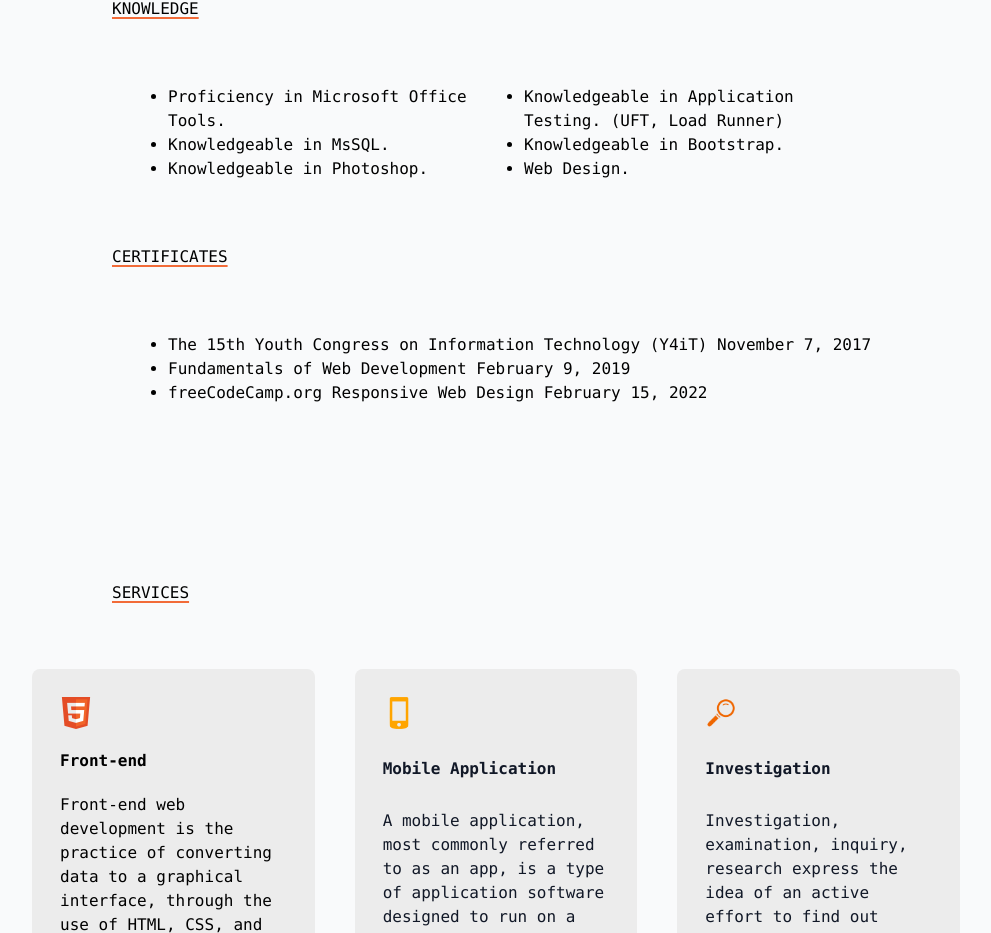
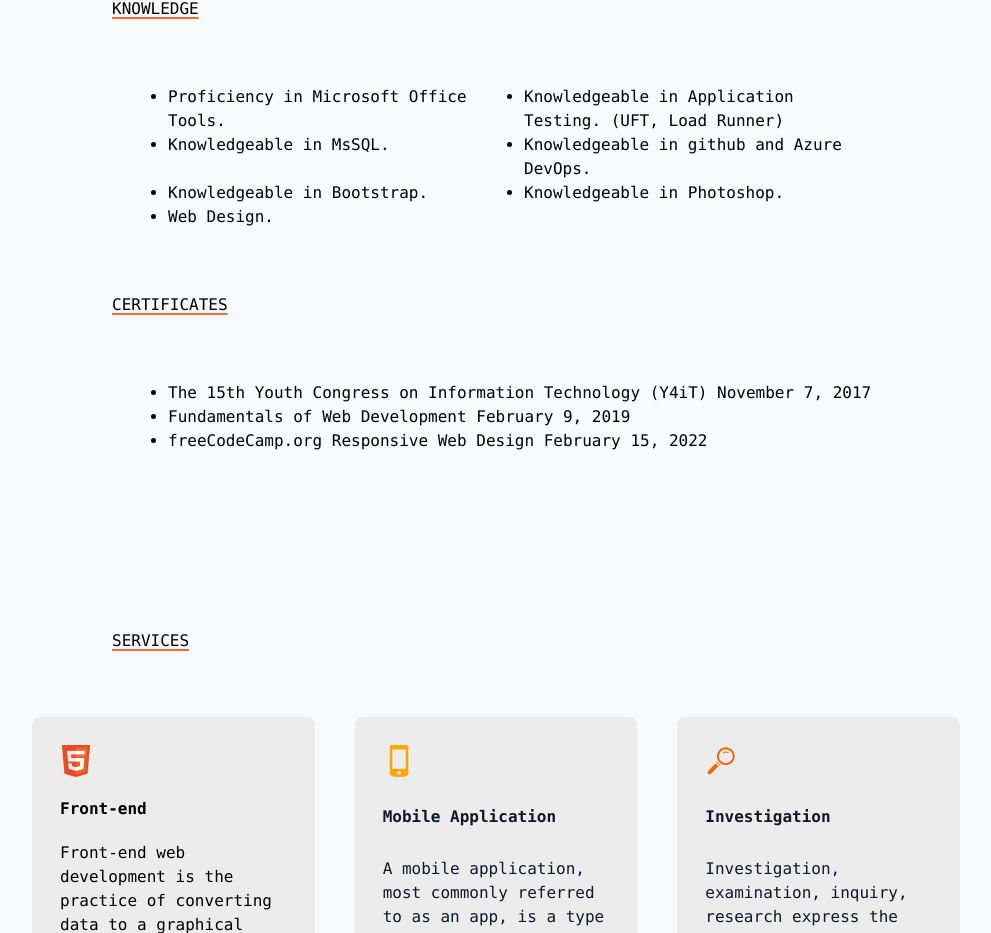
Before and after one commit to vsherwin-dev/nextjs-sherwin-dev-cv, a Next.js app: page / in a window 1280 px wide. Shown: the part 2719-3652 px from the top of the page, without its empty margins (144-1135 px from the left). Built offline with nearby package versions, Linux system fonts and the light colour scheme.

Commit message:
add skill

```diff
--- a/components/skills.js
+++ b/components/skills.js
@@ -44,6 +44,7 @@ export default function Skills(){
               <li>Proficiency in Microsoft Office Tools.</li>
               <li>Knowledgeable in Application Testing. (UFT, Load Runner)</li>
               <li>Knowledgeable in MsSQL.</li>
+              <li>Knowledgeable in github and Azure DevOps.</li>
               <li>Knowledgeable in Bootstrap.</li>
               <li>Knowledgeable in Photoshop.</li>
               <li>Web Design.</li>
--- a/sections/Header.js
+++ b/sections/Header.js
@@ -32,6 +32,7 @@ const Header = () => {
    };
 
    const changeBackground = () => {
+    console.log(window.scrollY)
     if (window.scrollY >= 66) {
       setNavbar(true)
     } else {
```
